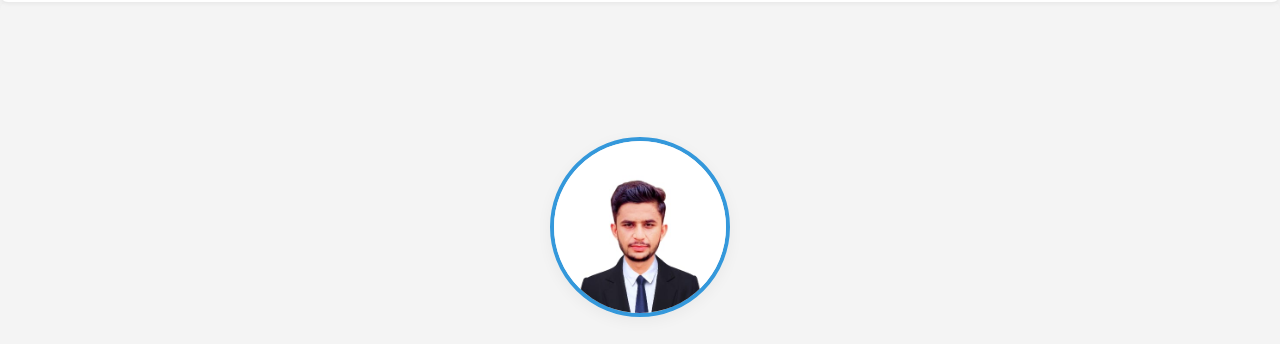
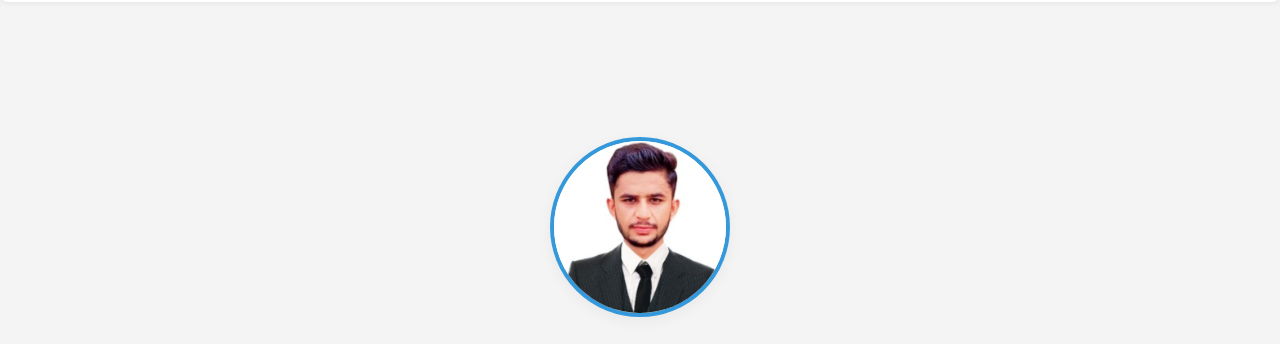
Before and after one commit to MAdnan1504/CodeAlpha_Task03-PersonalPortfolioWebsite, a plain HTML site: page index.html in a window 1280 px wide. Shown: the part 84-428 px from the top of the page. Drawn offline with Linux system fonts and the light colour scheme.

Commit message:
Update index.html

```diff
--- a/index.html
+++ b/index.html
@@ -38,7 +38,7 @@
 
     <!-- Hero Section: Main introduction -->
     <section id="home" class="hero">
-        <img src="my passport size photo.jpeg" alt="Your Profile Photo" class="profile-img">
+        <img src="profile.jpeg.jfif" alt="Your Profile Photo" class="profile-img">
         <h1>Hi, I'm Muhammad Adnan</h1>
         <p>A passionate Frontened Web Developer with a knack for HTML,CSS and JavaScript.</p>
         <a href="#projects" class="btn">View My Work</a>
```
